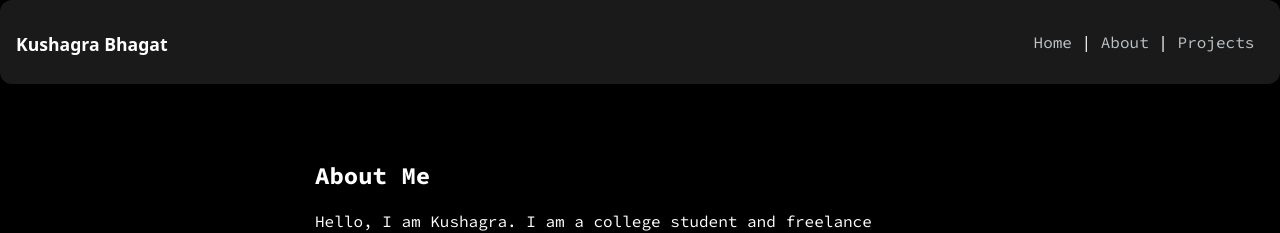
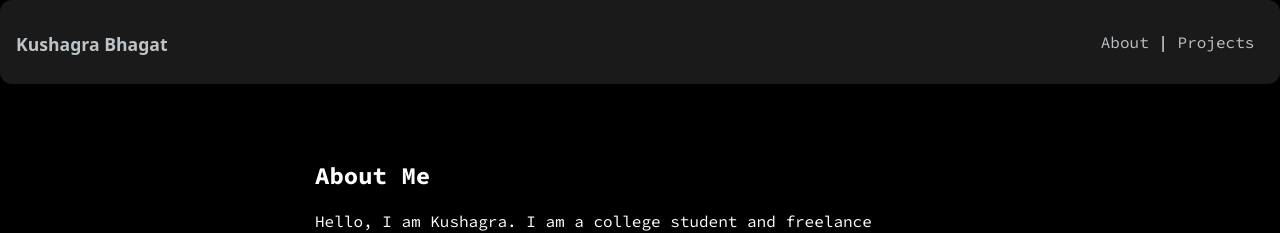
Before and after one commit to kuwushagra/kuwushagra.github.io, a Jekyll site: the page built from index.html, in a window 1280 px wide. Shown: the top 233 px of the page. Built offline with Jekyll 4.4.1, drawn with Linux system fonts in a browser that asks for light colours; some web fonts are replaced; a style sheet for code colours, icons or effects is not loaded.

Commit message:
Update default.html

```diff
--- a/_layouts/default.html
+++ b/_layouts/default.html
@@ -111,9 +111,9 @@
   <link rel="stylesheet" href="https://ka-f.webawesome.com/webawesome@3.8.0/styles/webawesome.css" />
   <script type="module" src="https://ka-f.webawesome.com/webawesome@3.8.0/webawesome.loader.js"></script>
   <div style="display: flex; background: rgba(128, 128, 128, 0.2); border-radius: 12px; padding: 16px;">
-    <div style="display: inline-block; margin-top: auto; margin-right: auto;"><h1 style="font-size: 1.1em" class="myname">Kushagra Bhagat</h1></div>
+    <div style="display: inline-block; margin-top: auto; margin-right: auto;"><a href="https://kuwushagra.github.io/"><h1 style="font-size: 1.1em" class="myname">Kushagra Bhagat</h1></a></div>
   <div><div style="display: inline-block; margin-top: auto;  margin-left: auto">
-  <p> <a href="https://kuwushagra.github.io/">Home</a> | <a href="https://kuwushagra.github.io/about">About</a> | <a href="https://kuwushagra.github.io/projects">Projects  </a></div>
+  <p> <a href="https://kuwushagra.github.io/about">About</a> | <a href="https://kuwushagra.github.io/projects">Projects  </a></div>
   <div style="display: inline-block; margin-top: auto; margin-left: auto" class="links">
       <a href="mailto:kushagrabhagat.work@gmail.com"><wa-icon name="envelope" variant="regular" style="color: salmon; font-size: 1.1em"></wa-icon></a>
       <a href="https://github.com/kuwushagra"><wa-icon name="github-alt" family="brands" style="color: steelblue; font-size: 1.1em"></wa-icon></a>
```
